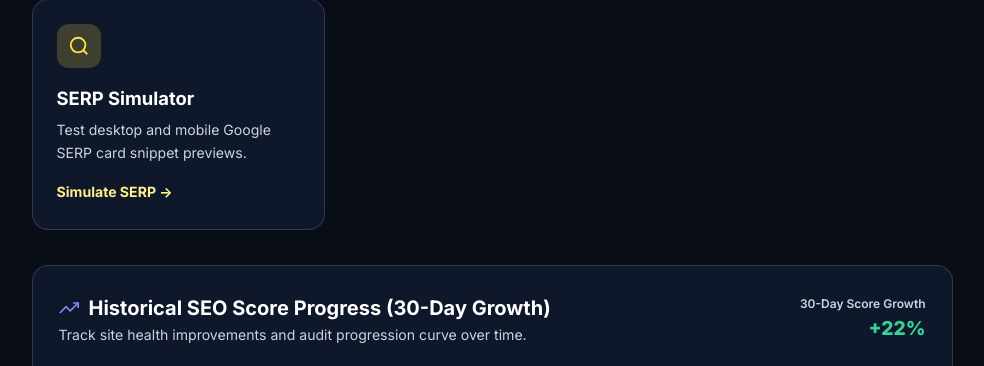
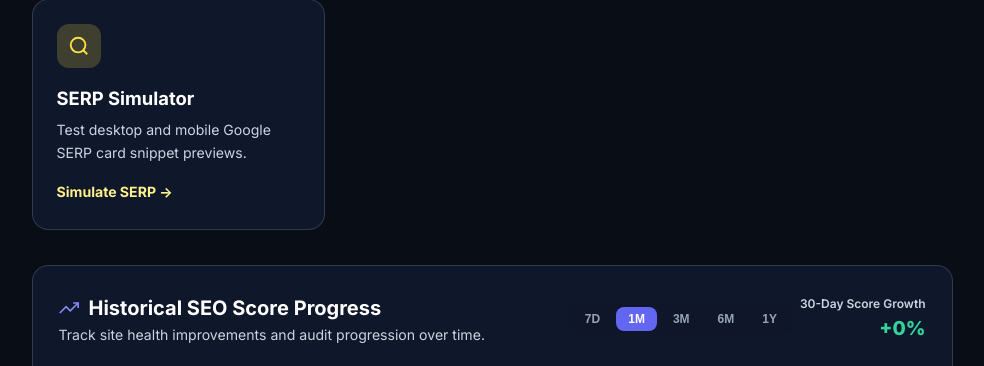
Before and after one commit to ajaykumarkumar800-hash/SEO-Checker-Pro, a Flask app: page /scanner in a window 1280 px wide. Shown: the part 1429-1795 px from the top of the page, without its empty margins (278-1262 px from the left). Run offline with Flask 3, Linux system fonts and the light colour scheme.

Commit message:
feat: Added 7D/1M/3M/6M/1Y time range filters to Historical SEO Score Progress chart

```diff
--- a/app.py
+++ b/app.py
@@ -581,10 +581,14 @@ def analyze():
 
 @app.route("/api/score-history", methods=["POST", "GET"])
 def score_history():
-    """Fetch 30-day historical SEO score progression for a URL/Domain."""
-    import datetime
+    """Fetch historical SEO score progression for a URL/Domain with configurable time range."""
     data = request.get_json() if request.is_json else {}
     target_url = (data.get("url") or request.args.get("url") or "").strip().lower().rstrip('/')
+    days = int(data.get("days") or request.args.get("days") or 30)
+
+    # Clamp to valid range
+    if days not in [7, 30, 90, 180, 365]:
+        days = 30
 
     if not target_url:
         return jsonify({"success": False, "error": "Please provide a URL."}), 400
@@ -598,7 +602,7 @@ def score_history():
     global reports_collection
     if reports_collection is not None:
         try:
-            cutoff = datetime.datetime.utcnow() - datetime.timedelta(days=30)
+            cutoff = datetime.datetime.utcnow() - datetime.timedelta(days=days)
             cursor = reports_collection.find(
                 {"url": {"$regex": f"^{target_url}", "$options": "i"}, "timestamp": {"$gte": cutoff}},
                 {"timestamp": 1, "overall_score": 1, "grade": 1}
@@ -606,7 +610,10 @@ def score_history():
 
             for doc in cursor:
                 ts = doc.get("timestamp")
-                dt_str = ts.strftime("%d %b") if isinstance(ts, datetime.datetime) else "Recent"
+                if days <= 30:
+                    dt_str = ts.strftime("%d %b") if isinstance(ts, datetime.datetime) else "Recent"
+                else:
+                    dt_str = ts.strftime("%d %b %Y") if isinstance(ts, datetime.datetime) else "Recent"
                 history.append({
                     "date": dt_str,
                     "timestamp": ts.isoformat() if isinstance(ts, datetime.datetime) else str(ts),
@@ -629,9 +636,14 @@ def score_history():
     diff = last_score - first_score
     diff_str = f"+{diff}%" if diff >= 0 else f"{diff}%"
 
+    # Map days to human readable range label
+    range_labels = {7: "7-Day", 30: "30-Day", 90: "3-Month", 180: "6-Month", 365: "1-Year"}
+
     return jsonify({
         "success": True,
         "url": target_url,
+        "days": days,
+        "range_label": range_labels.get(days, f"{days}-Day"),
         "history": history,
         "total_scans": len(history),
         "score_improvement": diff_str,
--- a/static/js/app.js
+++ b/static/js/app.js
@@ -2399,8 +2399,26 @@ function exportAuditCSV() {
 
 let historyChartInstance = null;
 let dashHistoryChartInstance = null;
-
-function loadHistoricalScoreGraph(targetUrl) {
+let currentHistoryDays = 30;
+
+function switchHistoryRange(days) {
+    currentHistoryDays = days;
+
+    // Update button active states
+    document.querySelectorAll(".hist-range-btn").forEach(btn => {
+        if (parseInt(btn.getAttribute("data-days")) === days) {
+            btn.style.background = "#6366f1";
+            btn.style.color = "#fff";
+        } else {
+            btn.style.background = "transparent";
+            btn.style.color = "#94a3b8";
+        }
+    });
+
+    loadHistoricalScoreGraph(null, days);
+}
+
+function loadHistoricalScoreGraph(targetUrl, days) {
     if (!targetUrl) {
         if (currentReport && (currentReport.final_url || currentReport.url)) {
             targetUrl = currentReport.final_url || currentReport.url;
@@ -2408,15 +2426,20 @@ function loadHistoricalScoreGraph(targetUrl) {
             targetUrl = "https://example.com";
         }
     }
+    if (!days) days = currentHistoryDays || 30;
 
     fetch("/api/score-history", {
         method: "POST",
         headers: { "Content-Type": "application/json" },
-        body: JSON.stringify({ url: targetUrl })
+        body: JSON.stringify({ url: targetUrl, days: days })
     })
     .then(r => r.json())
     .then(res => {
         if (res.success && res.history) {
+            // Update range label
+            const rangeLabel = document.getElementById("dashHistRangeLabel");
+            if (rangeLabel) rangeLabel.textContent = (res.range_label || "30-Day") + " Score Growth";
+
             renderHistoryChart(res);
         }
     })
@@ -2458,11 +2481,11 @@ function renderHistoryChart(data) {
                     backgroundColor: gradient1,
                     fill: true,
                     tension: 0.35,
-                    pointRadius: 6,
+                    pointRadius: scores.length > 30 ? 2 : 6,
                     pointHoverRadius: 8,
                     pointBackgroundColor: "#34d399",
                     pointBorderColor: "#ffffff",
-                    pointBorderWidth: 2
+                    pointBorderWidth: scores.length > 30 ? 1 : 2
                 }]
             },
             options: {
@@ -2482,7 +2505,15 @@ function renderHistoryChart(data) {
                     }
                 },
                 scales: {
-                    x: { grid: { color: "rgba(255, 255, 255, 0.08)" }, ticks: { color: "#cbd5e1", font: { weight: '600' } } },
+                    x: {
+                        grid: { color: "rgba(255, 255, 255, 0.08)" },
+                        ticks: {
+                            color: "#cbd5e1",
+                            font: { weight: '600' },
+                            maxTicksLimit: scores.length > 60 ? 12 : (scores.length > 20 ? 10 : undefined),
+                            maxRotation: 45
+                        }
+                    },
                     y: { min: 0, max: 100, grid: { color: "rgba(255, 255, 255, 0.08)" }, ticks: { color: "#cbd5e1", stepSize: 20, font: { weight: '600' } } }
                 }
             }
@@ -2510,11 +2541,11 @@ function renderHistoryChart(data) {
                     backgroundColor: gradient2,
                     fill: true,
                     tension: 0.35,
-                    pointRadius: 6,
+                    pointRadius: scores.length > 30 ? 2 : 6,
                     pointHoverRadius: 8,
                     pointBackgroundColor: "#818cf8",
                     pointBorderColor: "#ffffff",
-                    pointBorderWidth: 2
+                    pointBorderWidth: scores.length > 30 ? 1 : 2
                 }]
             },
             options: {
@@ -2534,7 +2565,15 @@ function renderHistoryChart(data) {
                     }
                 },
                 scales: {
-                    x: { grid: { color: "rgba(255, 255, 255, 0.08)" }, ticks: { color: "#cbd5e1", font: { weight: '600' } } },
+                    x: {
+                        grid: { color: "rgba(255, 255, 255, 0.08)" },
+                        ticks: {
+                            color: "#cbd5e1",
+                            font: { weight: '600' },
+                            maxTicksLimit: scores.length > 60 ? 12 : (scores.length > 20 ? 10 : undefined),
+                            maxRotation: 45
+                        }
+                    },
                     y: { min: 0, max: 100, grid: { color: "rgba(255, 255, 255, 0.08)" }, ticks: { color: "#cbd5e1", stepSize: 20, font: { weight: '600' } } }
                 }
             }
--- a/templates/index.html
+++ b/templates/index.html
@@ -290,14 +290,21 @@
                     <div>
                         <h3 style="font-size: 1.25rem; font-weight: 700; color: #ffffff; display: flex; align-items: center; gap: 10px;">
                             <svg viewBox="0 0 24 24" fill="none" stroke="currentColor" stroke-width="2" style="width:20px; height:20px; color: #818cf8;"><polyline points="23 6 13.5 15.5 8.5 10.5 1 18"/><polyline points="17 6 23 6 23 12"/></svg>
-                            Historical SEO Score Progress (30-Day Growth)
+                            Historical SEO Score Progress
                         </h3>
-                        <p style="font-size: 0.88rem; color: #cbd5e1;">Track site health improvements and audit progression curve over time.</p>
+                        <p style="font-size: 0.88rem; color: #cbd5e1;">Track site health improvements and audit progression over time.</p>
                     </div>
-                    <div style="display: flex; gap: 16px; align-items: center;">
+                    <div style="display: flex; gap: 8px; align-items: center; flex-wrap: wrap;">
+                        <div id="histRangeButtons" style="display: flex; gap: 4px; background: rgba(15,23,42,0.6); border-radius: 10px; padding: 3px;">
+                            <button class="hist-range-btn" data-days="7" onclick="switchHistoryRange(7)" style="padding: 5px 12px; border: none; border-radius: 8px; font-size: 0.75rem; font-weight: 700; cursor: pointer; background: transparent; color: #94a3b8; transition: all 0.2s;">7D</button>
+                            <button class="hist-range-btn active" data-days="30" onclick="switchHistoryRange(30)" style="padding: 5px 12px; border: none; border-radius: 8px; font-size: 0.75rem; font-weight: 700; cursor: pointer; background: #6366f1; color: #fff; transition: all 0.2s;">1M</button>
+                            <button class="hist-range-btn" data-days="90" onclick="switchHistoryRange(90)" style="padding: 5px 12px; border: none; border-radius: 8px; font-size: 0.75rem; font-weight: 700; cursor: pointer; background: transparent; color: #94a3b8; transition: all 0.2s;">3M</button>
+                            <button class="hist-range-btn" data-days="180" onclick="switchHistoryRange(180)" style="padding: 5px 12px; border: none; border-radius: 8px; font-size: 0.75rem; font-weight: 700; cursor: pointer; background: transparent; color: #94a3b8; transition: all 0.2s;">6M</button>
+                            <button class="hist-range-btn" data-days="365" onclick="switchHistoryRange(365)" style="padding: 5px 12px; border: none; border-radius: 8px; font-size: 0.75rem; font-weight: 700; cursor: pointer; background: transparent; color: #94a3b8; transition: all 0.2s;">1Y</button>
+                        </div>
                         <div style="text-align: right;">
-                            <span style="font-size: 0.75rem; color: #cbd5e1; display: block; font-weight: 600;">30-Day Score Growth</span>
-                            <span id="dashHistBadge" style="font-weight: 800; color: #34d399; font-size: 1.2rem;">+22%</span>
+                            <span id="dashHistRangeLabel" style="font-size: 0.75rem; color: #cbd5e1; display: block; font-weight: 600;">30-Day Score Growth</span>
+                            <span id="dashHistBadge" style="font-weight: 800; color: #34d399; font-size: 1.2rem;">+0%</span>
                         </div>
                     </div>
                 </div>
```
Also changed, not shown: 1 other file.
